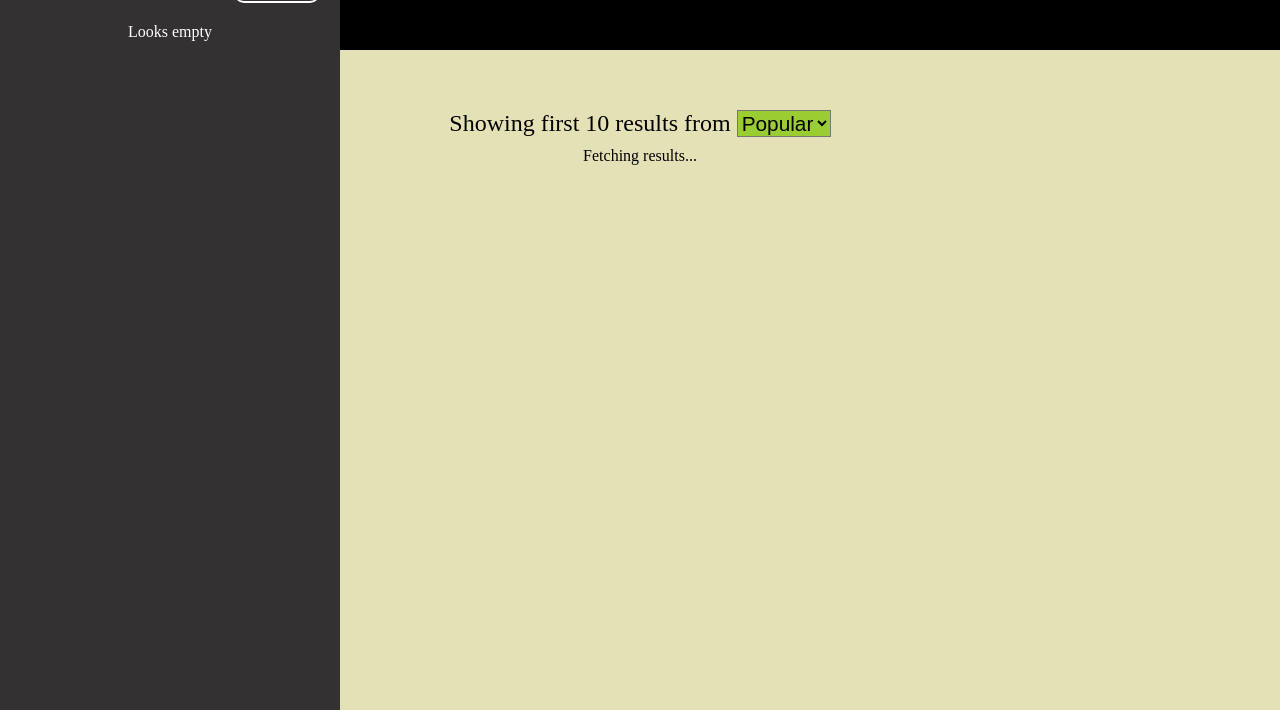
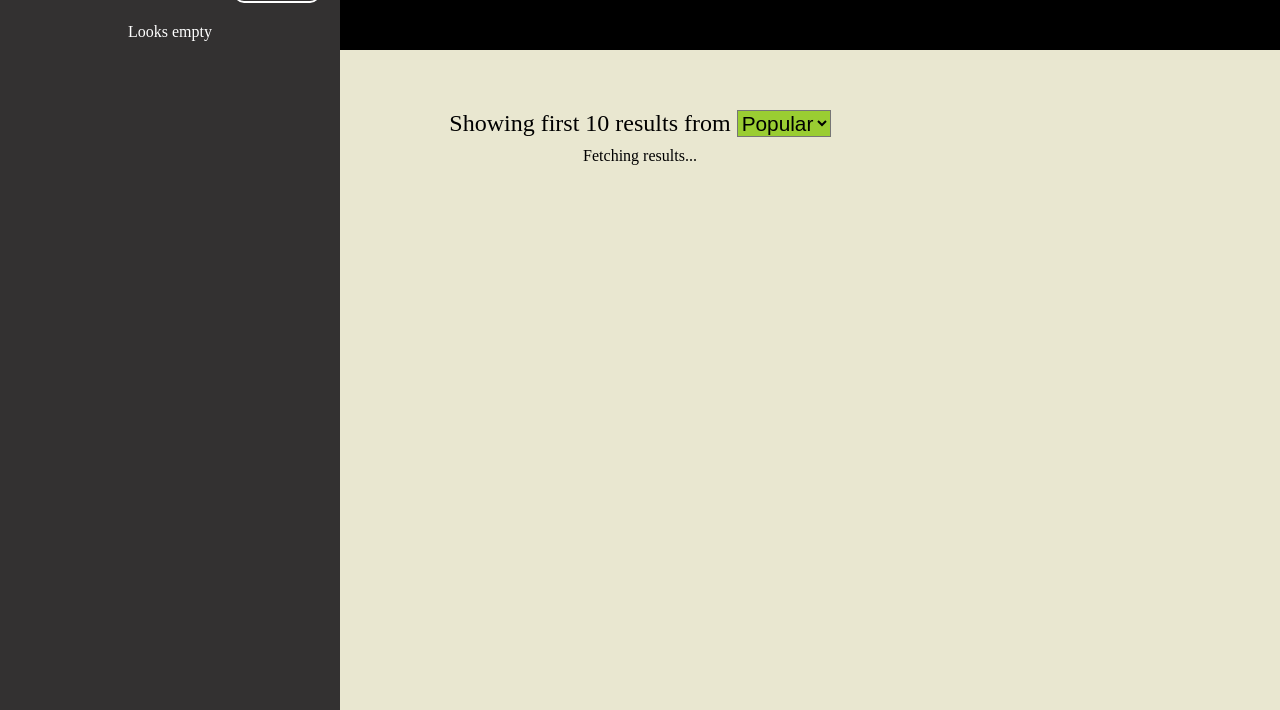
Before and after one commit to ankur198/IMDBtop10, a plain HTML site: page index.html in a window 1280 px wide. Both pictures are taken after a click on the button "SHOW FAV". Shown: the part 90-800 px from the top of the page. Drawn offline with Linux system fonts and the light colour scheme; no server answers.

Commit message:
bg color

```diff
--- a/style/drawer.css
+++ b/style/drawer.css
@@ -7,7 +7,7 @@
     background: rgb(51, 49, 49);
     color: white;
     text-align: center;
-    padding-bottom: 100px;
+    padding-bottom: 110px;
     box-sizing: border-box;
 }
 .myFav .heading button{
@@ -26,5 +26,5 @@
 .favResult{
     height: 100%;
     overflow-y: auto;
-    margin-bottom: 100px;
+
 }
--- a/style/main.css
+++ b/style/main.css
@@ -1,5 +1,5 @@
 body{
-    background: rgb(228, 225, 183);
+    background: rgb(233, 231, 208);
     margin: 0;
 }
 .nav{
@@ -43,4 +43,5 @@ body{
     display: flex;
     flex-wrap: wrap;
     justify-content: center;
+    padding-bottom: 50px;
 }
```
